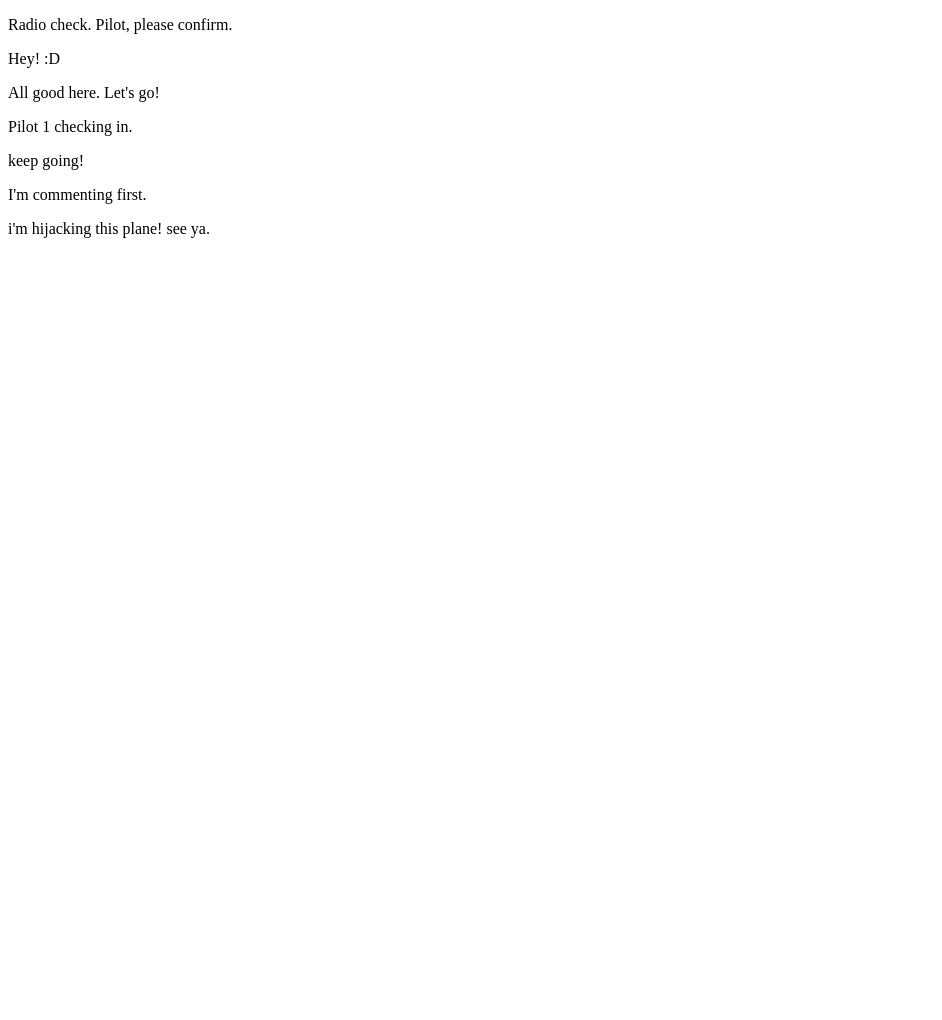
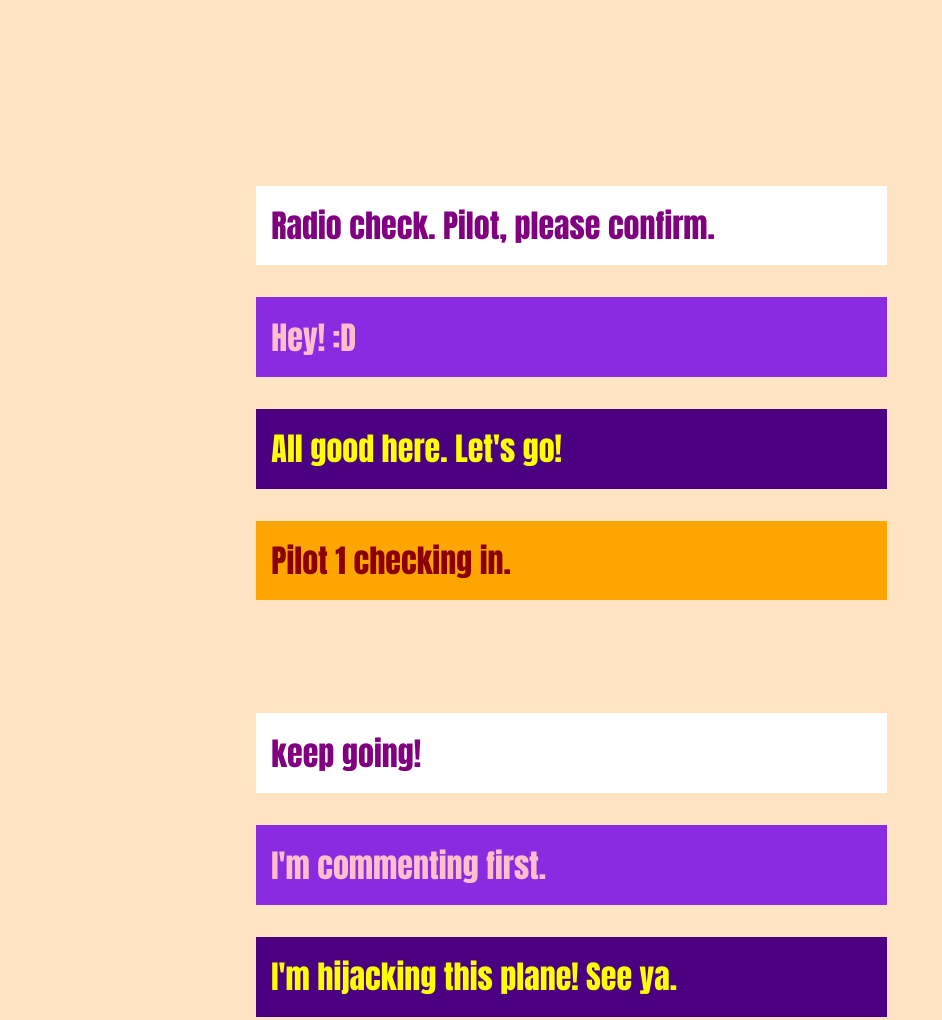
Before and after one commit to ArpithaNagappa/communication-log-control, a plain HTML site: page index.html in a window 1280 px wide. Shown: the whole page, without its empty margins (0-942 px from the left). Before the commit the page ends 800 px from the top, so only its background shows below. Drawn offline with Linux system fonts and the light colour scheme.

Commit message:
adding style.css & control/pilot classes

```diff
--- a/index.html
+++ b/index.html
@@ -1,13 +1,17 @@
 <!DOCTYPE html>
 <html>
+   <head>
+      <link rel="stylesheet" type="text/css" href="style.css">
+   </head>
    <body>
-      <p>Radio check. Pilot, please confirm.</p>
-      <p>Hey! :D</p>
-      <p>All good here.  Let's go!</p>
-      <p>Pilot 1 checking in.</p>
-      <p>keep going!</p>
-      <p>I'm commenting first.</p>
-
-      <p>i'm hijacking this plane!  see ya.</p>
+      <p class="control">Radio check. Pilot, please confirm.</p>
+      <p class="pilot2">Hey! :D</p>
+      <p class="pilot3">All good here.  Let's go!</p>
+      <p class="pilot1">Pilot 1 checking in.</p>
+      <br>
+      <p class="control">keep going!</p>
+      <p class="pilot2">I'm commenting first.</p>
+      <p class="pilot3">I'm hijacking this plane!  See ya.</p>
+      <br>
    </body>
 </html>
--- /dev/null
+++ b/style.css
@@ -0,0 +1,34 @@
+body {
+    font-family: 'Impact', 'Comic Sans', 'Comic Sans MS', 'Haettenschweiler', 'Arial', sans-serif;
+    font-size:xx-large;
+    color: black;
+    background-color: bisque;
+    margin: 2% 10%;
+    padding: 10%;
+}
+
+p {
+    max-width: 600px;
+    background-color: lime;
+    padding: 2%;
+}
+
+.control {
+    color: purple;
+    background-color: white;
+}
+
+.pilot1 {
+    color: darkred;
+    background-color: orange;
+}
+
+.pilot2 {
+    color: pink;
+    background-color: blueviolet;
+}
+
+.pilot3 {
+    color: yellow;
+    background-color: indigo;
+}
```
